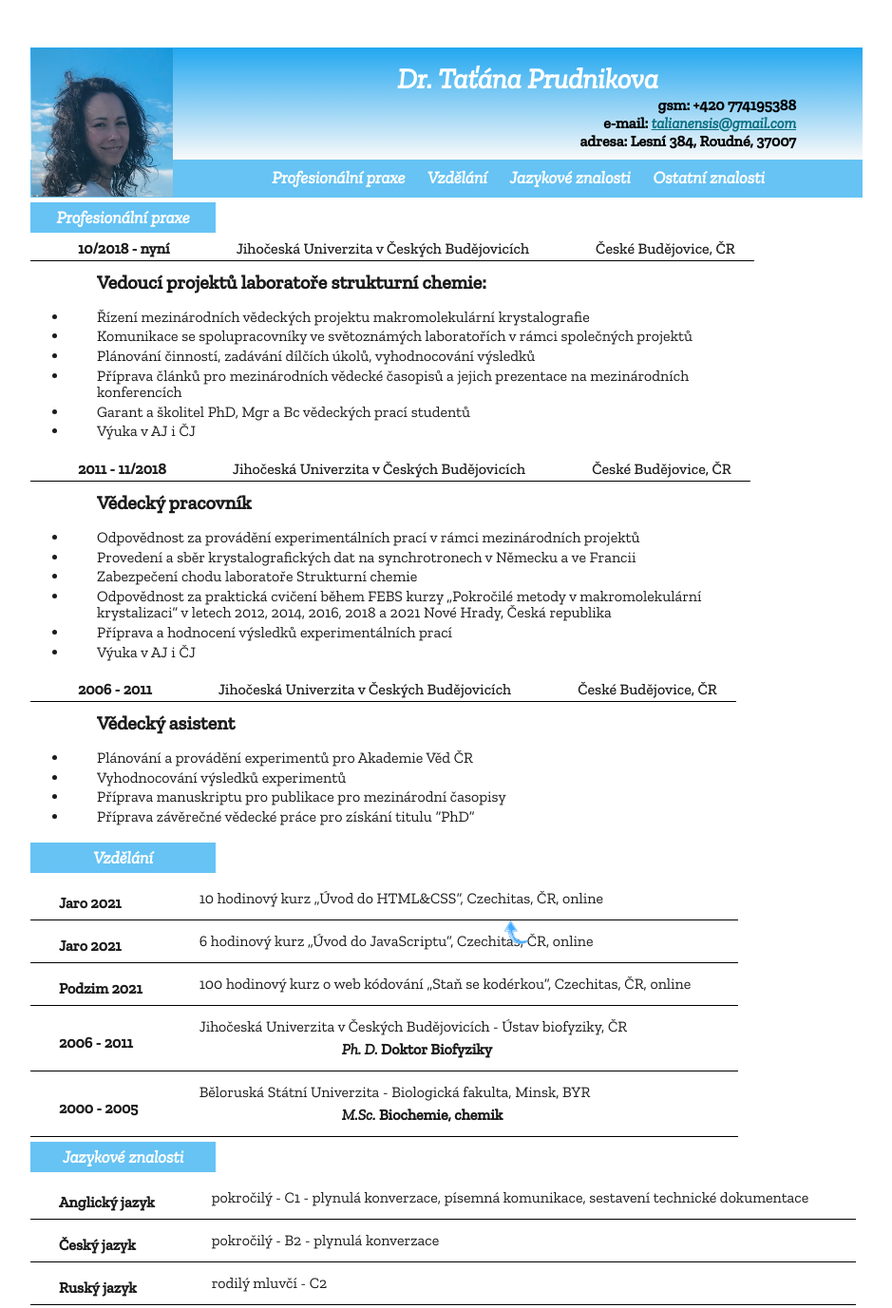
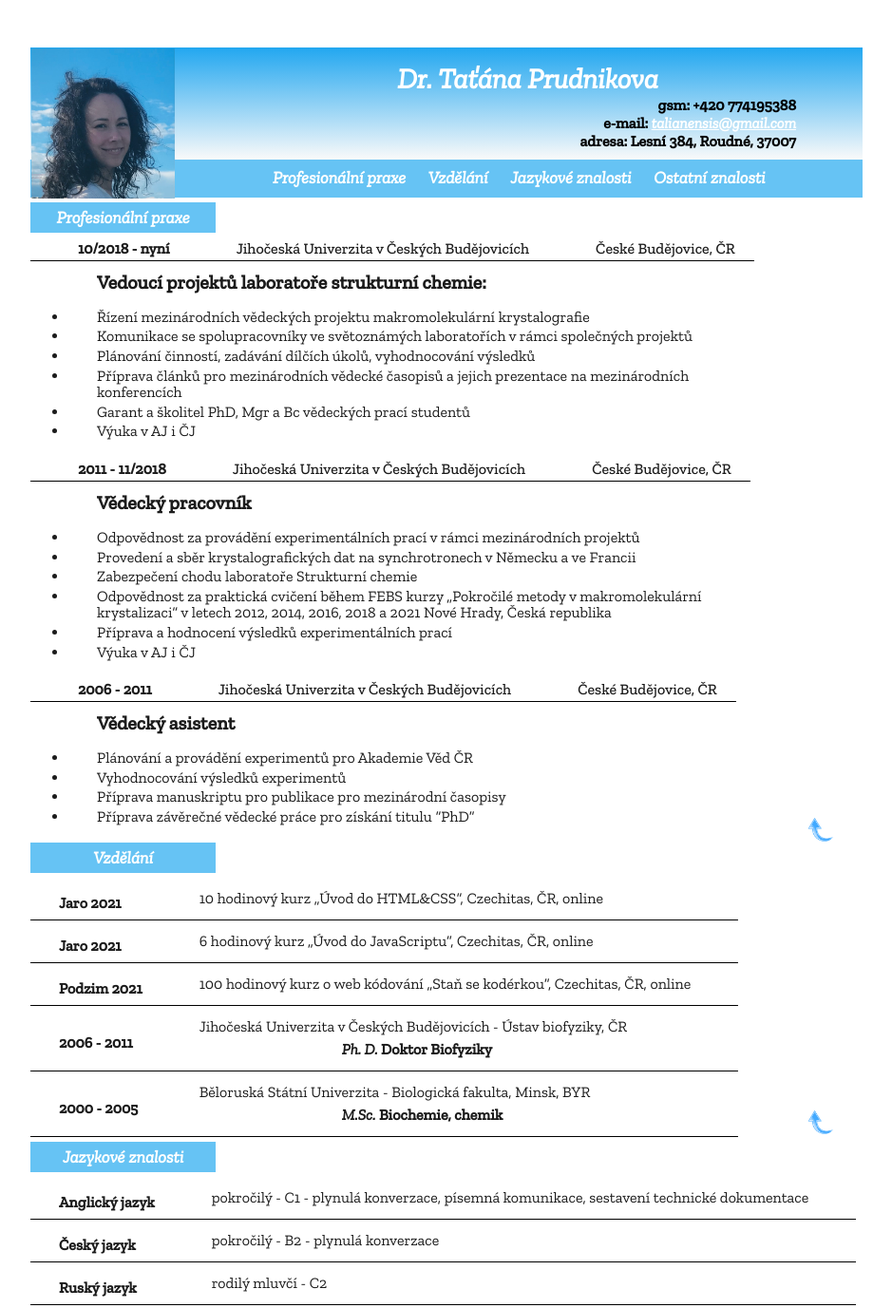
Before and after one commit to talianenensis/CV, a plain HTML site: page index.html in a window 1280 px wide. Shown: the top 1377 px of the page at 95% size, without its empty margins (96-1035 px from the left). Drawn offline with nearby package versions, Linux system fonts and the light colour scheme.

Commit message:
pridani tlacitka nahoru

```diff
--- a/index.html
+++ b/index.html
@@ -14,7 +14,7 @@
 
     <!--hlavicka CV-->
 
-    <header class="hlavicka">
+    <header class="hlavicka" id="hlavicka">
         <img class="portret"src="obrazky/foto.jpg" alt="foto Taťány Prudnikove">
         <h1>Dr. Taťána Prudnikova</h1>
         <p class="kontakt">
@@ -113,7 +113,9 @@
     <section id="vzdelani" class="vzdelani2"></section>
     <h2 class="vzdelani">Vzdělání</h2>
 
-    <img class="arrow" src="obrazky/arrow.png" alt="tlacitko nahoru">
+    <a href="#hlavicka">
+        <img class="arrow" src="obrazky/arrow.png" alt="tlacitko nahoru">
+    </a>
 
     <table>
         <tr>
@@ -150,6 +152,10 @@
 
     <h2 class="jazyk">Jazykové znalosti</h2>
 
+    <a href="#hlavicka">
+        <img class="arrow2" src="obrazky/arrow.png" alt="tlacitko nahoru">
+    </a>
+
     <table>
         <tr>
             <td class="rok2">Anglický jazyk</td>
@@ -171,6 +177,10 @@
         <section id="ostatni"></section>
 
         <h2 class="ostatni">Ostatní znalosti</h2>
+
+        <a href="#hlavicka">
+            <img class="arrow3" src="obrazky/arrow.png" alt="tlacitko nahoru">
+        </a>
 
         <table>
             <tr>
--- a/style.css
+++ b/style.css
@@ -19,7 +19,7 @@ body {
 
 .portret {
   float: left;
-  height: 156px;
+  height: 157.5px;
   margin: 1px;
   padding: 0;
 }
@@ -31,7 +31,7 @@ body {
 }
 
 a {
-  color: rgb(9, 111, 129);
+  color: white;
   font-style: italic;
 }
 
@@ -90,8 +90,29 @@ a {
 .arrow  {
   width: 30px;
   position: absolute;
-  right: 370px;
-  bottom: 965px;
+  right: 50px;
+  bottom: 1073px;
+}
+
+.arrow2  {
+  width: 30px;
+  position: absolute;
+  right: 50px;
+  bottom: 765px;
+}
+
+.arrow3  {
+  width: 30px;
+  position: absolute;
+  right: 50px;
+  bottom: 553px;
+}
+
+.arrow:hover,
+.arrow2:hover,
+.arrow3:hover{
+  border-radius: 50%;
+  border: 2px solid rgba(34, 168, 240, 0.692);
 }
 
 h3 {
```
